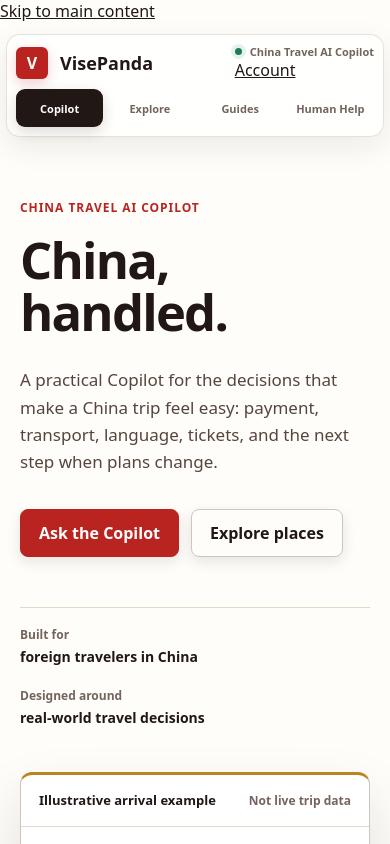
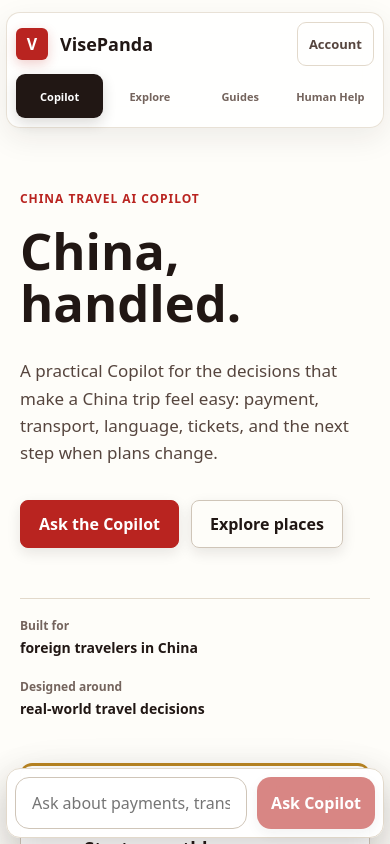
Before and after one commit to JTCAO515/VP-Final, a Next.js app in the folder apps/web/: page / in a window 390 px wide. Shown: the top 844 px of the page. Built offline with nearby package versions, Linux system fonts and the light colour scheme.

Commit message:
[DEMO-01c-4] Rebase shared notice styling

```diff
--- a/apps/web/src/app/styles.css
+++ b/apps/web/src/app/styles.css
@@ -167,6 +167,29 @@
   outline-offset: 3px;
 }
 
+.skipLink {
+  background: var(--ink);
+  border-radius: 8px;
+  color: var(--vp-on-primary);
+  font-weight: 800;
+  left: 16px;
+  padding: 12px 16px;
+  position: fixed;
+  top: 12px;
+  transform: translateY(-160%);
+  transition: transform var(--vp-motion-fast) var(--vp-ease-standard);
+  z-index: 100;
+}
+
+.skipLink:focus-visible {
+  transform: translateY(0);
+}
+
+.pageContentAnchor {
+  display: block;
+  scroll-margin-top: 96px;
+}
+
 .shell {
   min-height: 100vh;
 }
@@ -709,6 +732,8 @@
 .conversationPanel {
   background: linear-gradient(145deg, var(--surface) 0%, var(--surface-warm) 100%);
   display: grid;
+  grid-column: 1;
+  grid-row: 1;
   grid-template-rows: auto auto minmax(0, 1fr);
   min-height: calc(100vh - 72px);
   min-width: 0;
@@ -762,7 +787,7 @@
   padding: 0 28px;
 }
 
-.canvasToolbar h1 {
+.canvasToolbar h3 {
   font-size: 21px;
   line-height: 1.25;
   margin: 0;
@@ -1004,9 +1029,11 @@
 }
 
 .copilotRail {
+  align-content: start;
   background: var(--surface);
   display: grid;
-  grid-template-rows: auto 1fr auto auto;
+  grid-column: 2;
+  grid-row: 1;
   min-height: calc(100vh - 72px);
   min-width: 0;
 }
@@ -1846,16 +1873,25 @@
   }
 
   .conversationPanel {
+    border-right: 0;
+    grid-column: 1;
+    grid-row: 2;
     min-height: auto;
   }
 
   .copilotRail {
-    border-top: 1px solid var(--line);
+    border-bottom: 1px solid var(--line);
+    grid-column: 1;
+    grid-row: 1;
     min-height: auto;
   }
 }
 
 @media (max-width: 720px) {
+  .copilotShell {
+    padding-bottom: 82px;
+  }
+
   .homeHero {
     padding: 46px 20px 60px;
   }
@@ -2133,7 +2169,7 @@
   color: var(--muted);
   font-size: 14px;
   font-weight: 720;
-  min-height: 42px;
+  min-height: 44px;
   padding: 0 15px;
   text-decoration: none;
   align-items: center;
@@ -2149,6 +2185,14 @@
   background: var(--ink);
   box-shadow: 0 5px 14px rgba(33, 23, 20, 0.16);
   color: var(--vp-on-primary);
+}
+
+.siteUtilities {
+  align-items: center;
+  display: flex;
+  gap: 12px;
+  justify-content: flex-end;
+  min-width: 0;
 }
 
 .siteContext {
@@ -2171,6 +2215,27 @@
   width: 7px;
 }
 
+.siteAccountLink {
+  align-items: center;
+  border: 1px solid var(--line);
+  border-radius: 9px;
+  color: var(--ink-soft);
+  display: inline-flex;
+  font-size: 13px;
+  font-weight: 800;
+  justify-content: center;
+  min-height: 44px;
+  padding: 0 13px;
+  text-decoration: none;
+}
+
+.siteAccountLink:hover,
+.siteAccountLink[aria-current="page"] {
+  background: var(--red-soft);
+  border-color: color-mix(in srgb, var(--red) 30%, var(--line));
+  color: var(--red);
+}
+
 .homeHero {
   padding-top: 84px;
 }
@@ -2179,7 +2244,7 @@
 .pageHero h1,
 .notFoundContent h1,
 .accountPanel h1 {
-  letter-spacing: -0.035em;
+  letter-spacing: 0;
   text-wrap: balance;
 }
 
@@ -2868,7 +2933,7 @@
     justify-content: center;
   }
 
-  .siteContext {
+  .siteUtilities {
     grid-column: 2;
     grid-row: 1;
   }
@@ -2909,7 +2974,7 @@
   }
 
   .siteContext {
-    font-size: 11px;
+    display: none;
   }
 
   .siteNav {
@@ -2922,9 +2987,40 @@
   .siteNav a {
     font-size: 11px;
     justify-content: center;
-    min-height: 38px;
+    min-height: 44px;
     padding: 0 4px;
     text-align: center;
+  }
+
+  .siteAccountLink {
+    padding-left: 11px;
+    padding-right: 11px;
+  }
+
+  .railComposer {
+    background: color-mix(in srgb, var(--surface) 94%, transparent);
+    border: 1px solid var(--line);
+    border-radius: 14px;
+    bottom: max(6px, env(safe-area-inset-bottom));
+    box-shadow: 0 12px 36px rgba(33, 23, 20, 0.2);
+    grid-template-columns: minmax(0, 1fr) auto;
+    left: 6px;
+    padding: 8px;
+    position: fixed;
+    right: 6px;
+    z-index: 19;
+    -webkit-backdrop-filter: blur(18px) saturate(150%);
+    backdrop-filter: blur(18px) saturate(150%);
+  }
+
+  .railComposer input,
+  .railComposer button {
+    min-height: 52px;
+  }
+
+  .railComposer button {
+    padding-left: 14px;
+    padding-right: 14px;
   }
 
   .homeHero {
@@ -3028,7 +3124,8 @@
 
 @media (prefers-reduced-transparency: reduce) {
   .siteHeader,
-  .exploreFilters {
+  .exploreFilters,
+  .railComposer {
     background: var(--surface);
     -webkit-backdrop-filter: none;
     backdrop-filter: none;
```
